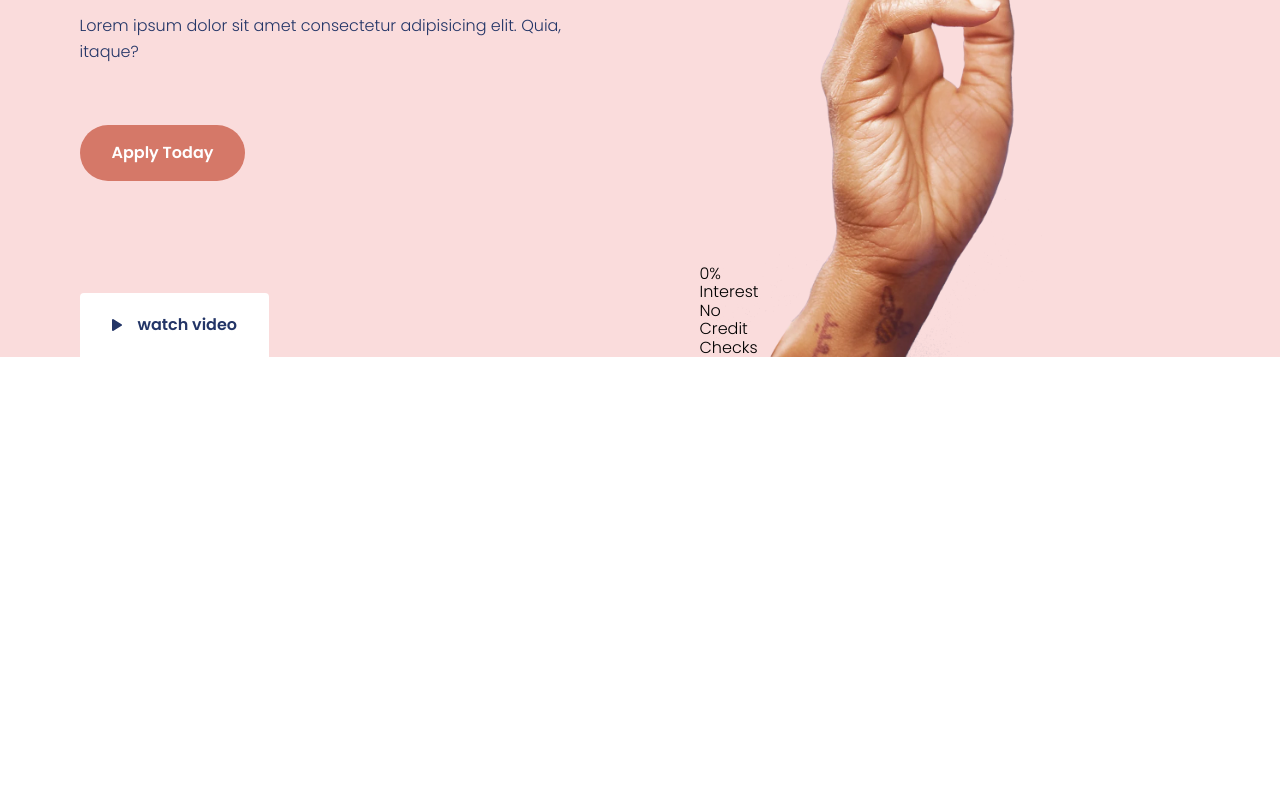
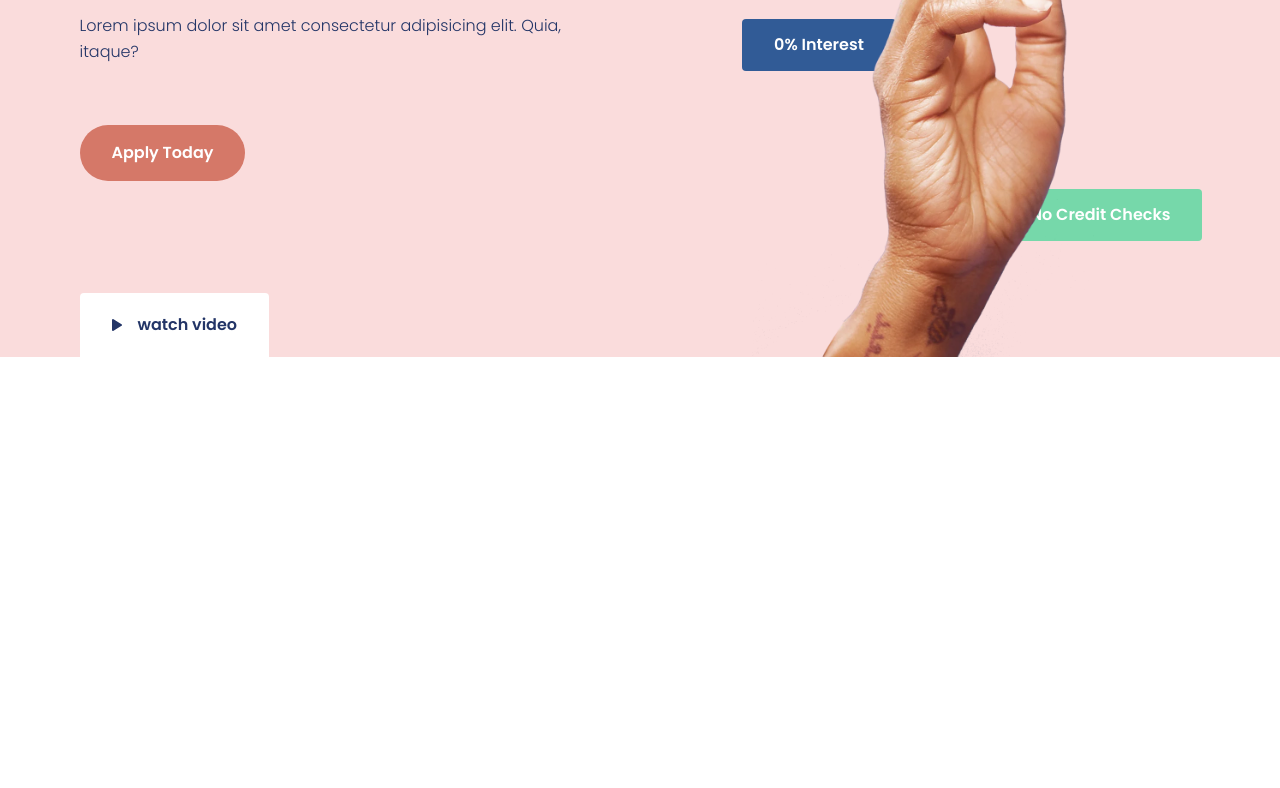
Before and after one commit to JeanSoro/productLandingPageGSAP, a website: page index.html in a window 1280 px wide. Shown: the part 363-1151 px from the top of the page. Drawn offline with nearby package versions, Linux system fonts and the light colour scheme; a script that the page names is missing.

Commit message:
Completed styles for banner section

```diff
--- a/css/components/banner.scss
+++ b/css/components/banner.scss
@@ -122,6 +122,9 @@
         }
       }
 
+
+    }
+
     .image {
       position: relative;
       width: 40%;
@@ -143,8 +146,32 @@
             width: 400px;
           }
         }
+
+        .feature-banner {
+          position: absolute;
+          bottom: 286px;
+          left: -10px;
+          background: $lBlue;
+          color: $white;
+          height: 52px;
+          display: flex;
+          align-items: center;
+          padding: 0 32px;
+          border-radius: 4px;
+          font-weight: 600;
+
+          &.green {
+            background: $green;
+            right: 32px;
+            left: auto;
+            bottom: 116px;
+
+            @media(max-width: $widescreen) {
+              right: -2px;
             }
           }
         }
       }
     }
+  }
+}
--- a/css/variables.scss
+++ b/css/variables.scss
@@ -19,6 +19,7 @@ body {
   font-family: "Poppins", -apple-system, BlinkMacSystemFont, "Segoe UI", Roboto,
     Oxygen, Ubuntu, Cantarell, "Open Sans", "Helvetica Neue", sans-serif;
   height: 2000px;
+  margin: 0;
 }
 
 // Container
--- a/index.html
+++ b/index.html
@@ -72,12 +72,13 @@
                 </span>
               </div>
             </div>
-            <div class="image">
-              <div class="image-inner">
-                <img src="./images/hand.webp" alt="">
-                <div class="feature-banner" id="featureBanner">0% Interest</div>
-                <div class="feature-banner green" id="featureBannerGreen">No Credit Checks</div>
-              </div>
+
+          </div>
+          <div class="image">
+            <div class="image-inner">
+              <img src="./images/hand.webp" alt="">
+              <div class="feature-banner" id="featureBanner">0% Interest</div>
+              <div class="feature-banner green" id="featureBannerGreen">No Credit Checks</div>
             </div>
           </div>
         </div>
```
Also changed, not shown: css/style.css. Lines whose indentation alone changed are shown as unchanged.
